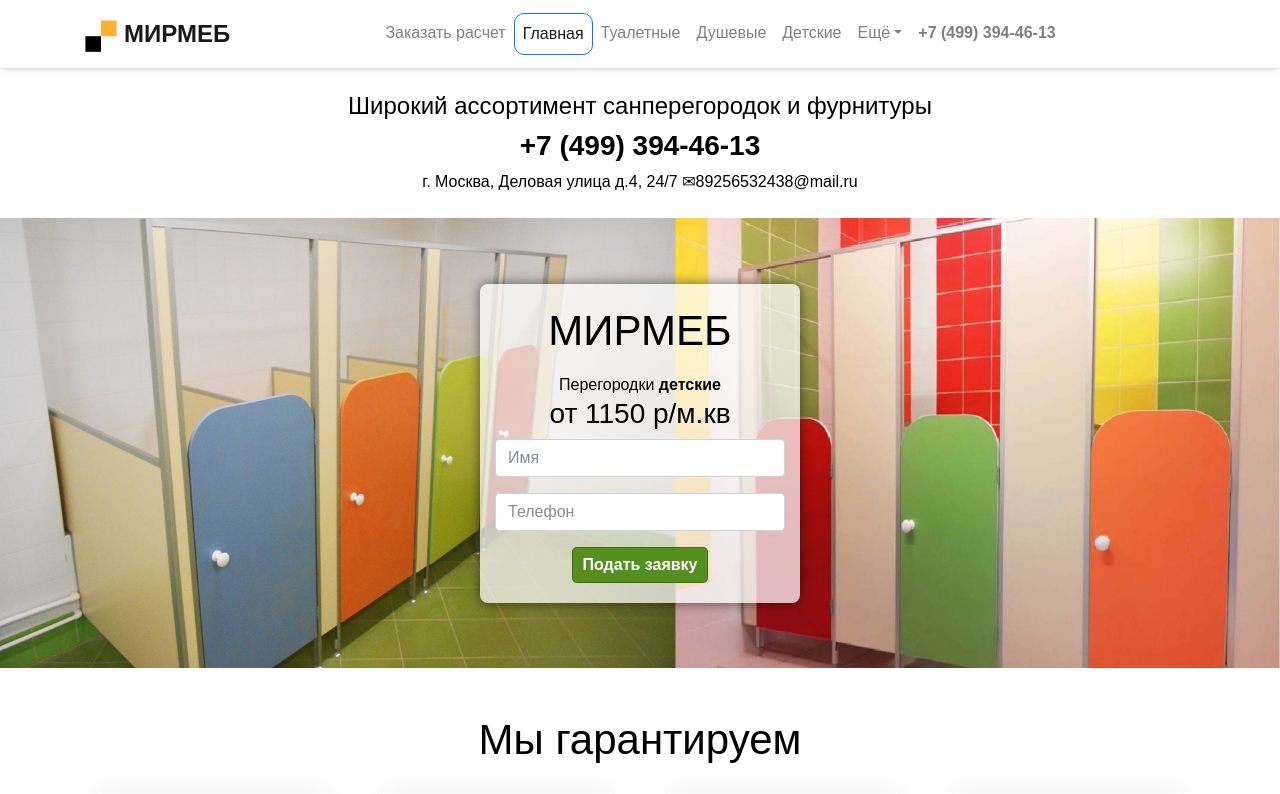
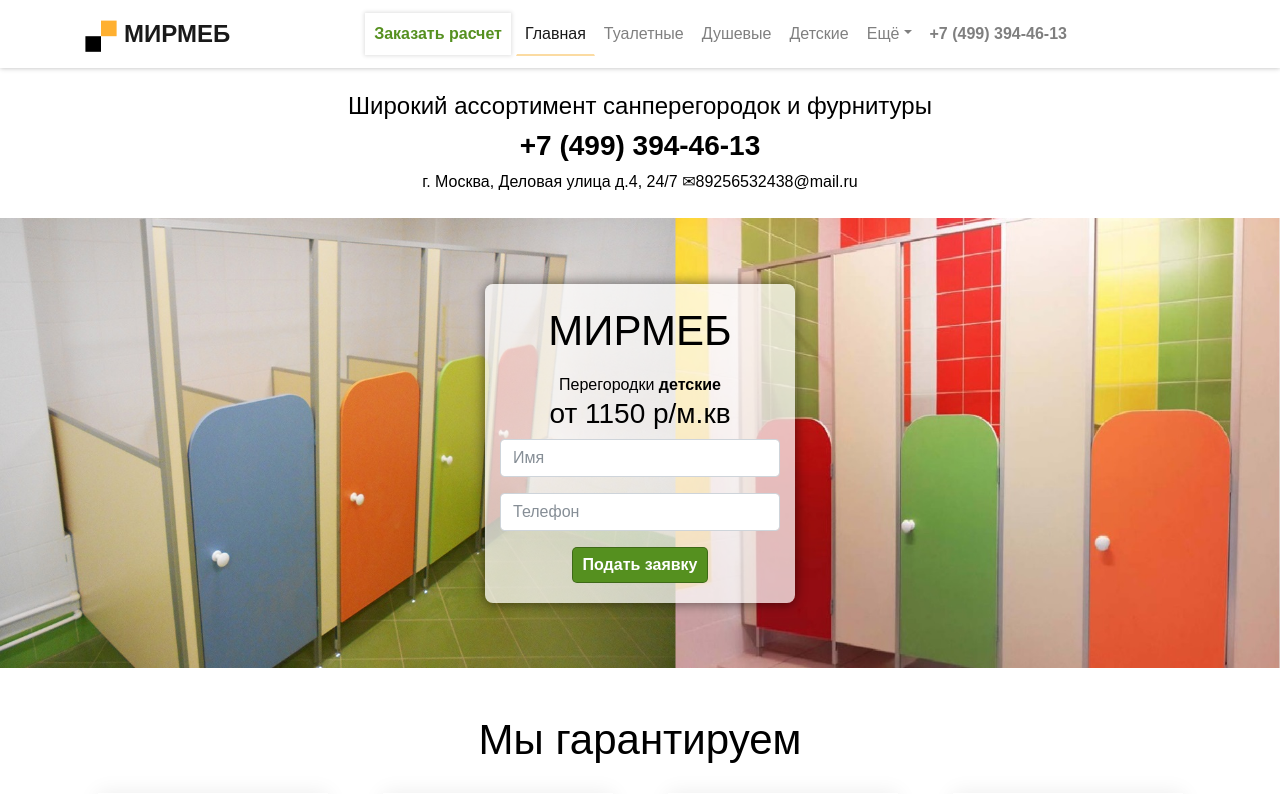
Before and after one commit to timyr-dyachenko/santeh-peregorodki.ru, a PHP site: page / in a window 1280 px wide. Shown: the top 794 px of the page. Run offline with PHP 8.4, Linux system fonts and the light colour scheme; some libraries are stand-ins or nearby versions.

Commit message:
Добавил на страницу ссылки

```diff
--- a/app/assets/css/style.sass
+++ b/app/assets/css/style.sass
@@ -87,8 +87,6 @@ section:first-of-type
 		background: url('../img/shower4.jpg') no-repeat center/cover!important
 
 
-
-
 .main-block
 	position: relative
 	padding-bottom: 0
@@ -102,7 +100,7 @@ section:first-of-type
 		text-align: center
 		background: #ffffffb8
 		width: 100%
-		max-width: 320px
+		max-width: 310px
 		color: #000
 		padding: 20px 15px
 		border-radius: 8px
@@ -218,6 +216,15 @@ section:first-of-type
 	display: flex
 	justify-content: center
 	align-items: center
+	.btn
+		background: #55901f
+		color: #fff!important
+		border-color: #00000045
+		transition: .3s
+		&:hover
+			background: #f6af32
+			border-color: #00000045
+			color: #000!important
 .in-list
 	div
 		text-align: center
@@ -252,12 +259,21 @@ section
 			margin-left: 20px
 
 
-
+.navbar-nav
+	.nav-link
+		border: 1px solid #fff
+		text-align: center
+	.order-link
+		color: #55901f !important
+		font-weight: bold
+		box-shadow: 0 0 4px 1px #0000001f
+		margin-right: 5px
+		text-align: center
 .navbar-nav .active
 	.nav-link,
 	    color: rgba(0,0,0,0.9)
-	    border: 1px solid #007bff
-	    border-radius: 10px
+	    border-bottom: 2px solid #f6af3273
+	    // border-radius: 10px
 	    text-align: center
 
 
--- a/app/children.php
+++ b/app/children.php
@@ -18,7 +18,7 @@
         <ul class="navbar-nav ml-auto mr-auto">
 
           <li class="nav-item">
-            <a class="nav-link" href="./order.php">Заказать расчет</a>
+            <a class="nav-link order-link" href="./order.php">Заказать расчет</a>
           </li>
 
           <li class="nav-item">
--- a/app/index.php
+++ b/app/index.php
@@ -18,7 +18,7 @@
         <ul class="navbar-nav ml-auto mr-auto">
 
           <li class="nav-item">
-            <a class="nav-link" href="./order.php">Заказать расчет</a>
+            <a class="nav-link order-link" href="./order.php">Заказать расчет</a>
           </li>
 
           <li class="nav-item active">
--- a/app/navbar.php
+++ b/app/navbar.php
@@ -10,7 +10,7 @@
         <ul class="navbar-nav ml-auto mr-auto">
 
           <li class="nav-item">
-            <a class="nav-link" href="./order.php">Заказать расчет</a>
+            <a class="nav-link order-link" href="./order.php">Заказать расчет</a>
           </li>
 
           <li class="nav-item">
--- a/app/order.php
+++ b/app/order.php
@@ -18,7 +18,7 @@
         <ul class="navbar-nav ml-auto mr-auto">
 
           <li class="nav-item active">
-            <a class="nav-link" href="./order.php">Заказать расчет</a>
+            <a class="nav-link order-link" href="./order.php">Заказать расчет</a>
           </li>
 
           <li class="nav-item">
--- a/app/pissuarnie.php
+++ b/app/pissuarnie.php
@@ -18,7 +18,7 @@
         <ul class="navbar-nav ml-auto mr-auto">
 
           <li class="nav-item">
-            <a class="nav-link" href="./order.php">Заказать расчет</a>
+            <a class="nav-link order-link" href="./order.php">Заказать расчет</a>
           </li>
 
           <li class="nav-item">
--- a/app/policy.php
+++ b/app/policy.php
@@ -18,7 +18,7 @@
         <ul class="navbar-nav ml-auto mr-auto">
 
           <li class="nav-item">
-            <a class="nav-link" href="./order.php">Заказать расчет</a>
+            <a class="nav-link order-link" href="./order.php">Заказать расчет</a>
           </li>
 
           <li class="nav-item">
--- a/app/restroom-premium.php
+++ b/app/restroom-premium.php
@@ -17,7 +17,7 @@
         <ul class="navbar-nav ml-auto mr-auto">
 
           <li class="nav-item">
-            <a class="nav-link" href="./order.php">Заказать расчет</a>
+            <a class="nav-link order-link" href="./order.php">Заказать расчет</a>
           </li>
 
           <li class="nav-item">
--- a/app/restroom.php
+++ b/app/restroom.php
@@ -17,7 +17,7 @@
         <ul class="navbar-nav ml-auto mr-auto">
 
           <li class="nav-item">
-            <a class="nav-link" href="./order.php">Заказать расчет</a>
+            <a class="nav-link order-link" href="./order.php">Заказать расчет</a>
           </li>
 
           <li class="nav-item">
--- a/app/shower.php
+++ b/app/shower.php
@@ -18,7 +18,7 @@
         <ul class="navbar-nav ml-auto mr-auto">
 
           <li class="nav-item">
-            <a class="nav-link" href="./order.php">Заказать расчет</a>
+            <a class="nav-link order-link" href="./order.php">Заказать расчет</a>
           </li>
 
           <li class="nav-item">
--- a/app/user.php
+++ b/app/user.php
@@ -18,7 +18,7 @@
         <ul class="navbar-nav ml-auto mr-auto">
 
           <li class="nav-item">
-            <a class="nav-link" href="./order.php">Заказать расчет</a>
+            <a class="nav-link order-link" href="./order.php">Заказать расчет</a>
           </li>
 
           <li class="nav-item">
```
Also changed, not shown: app/assets/css/style.css.
